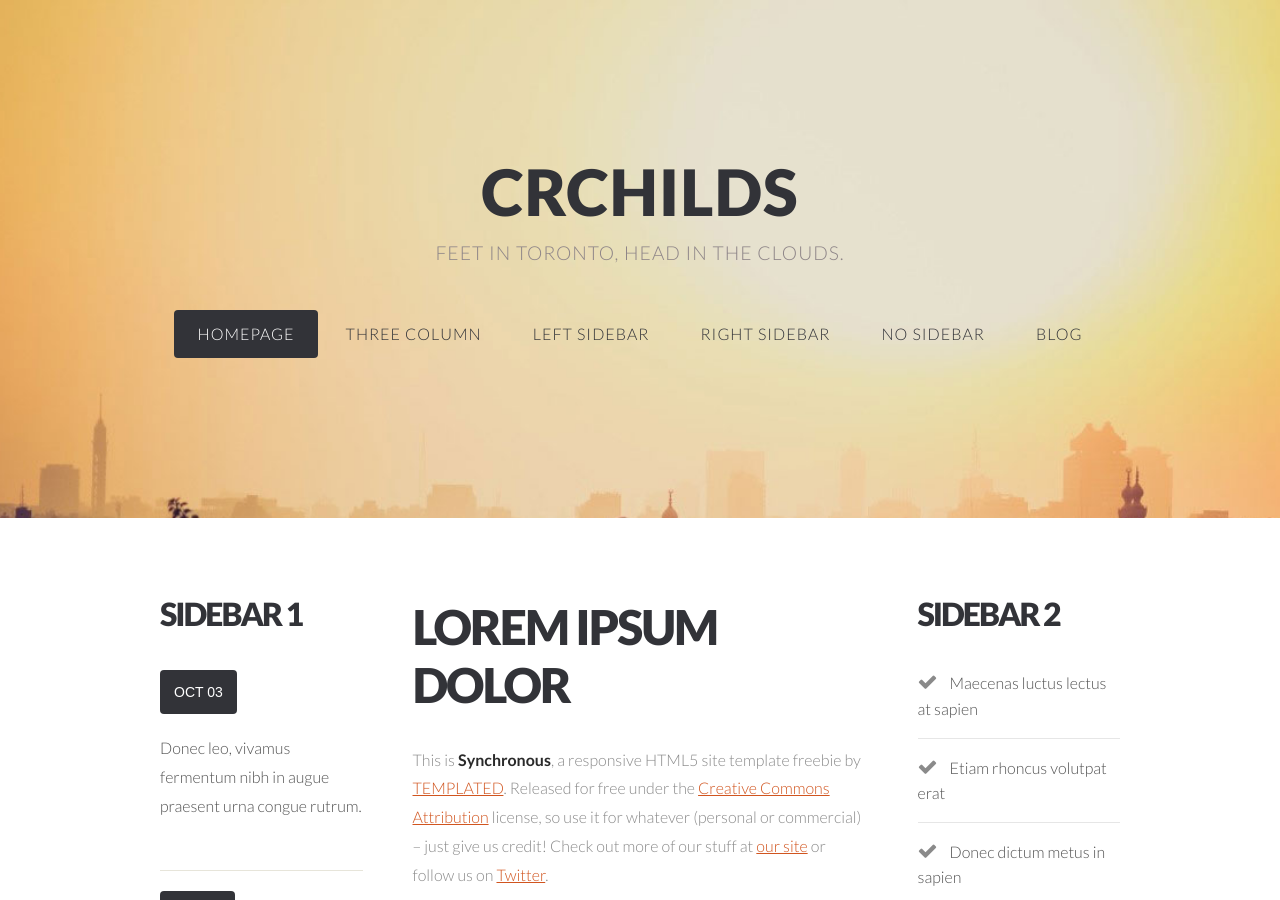
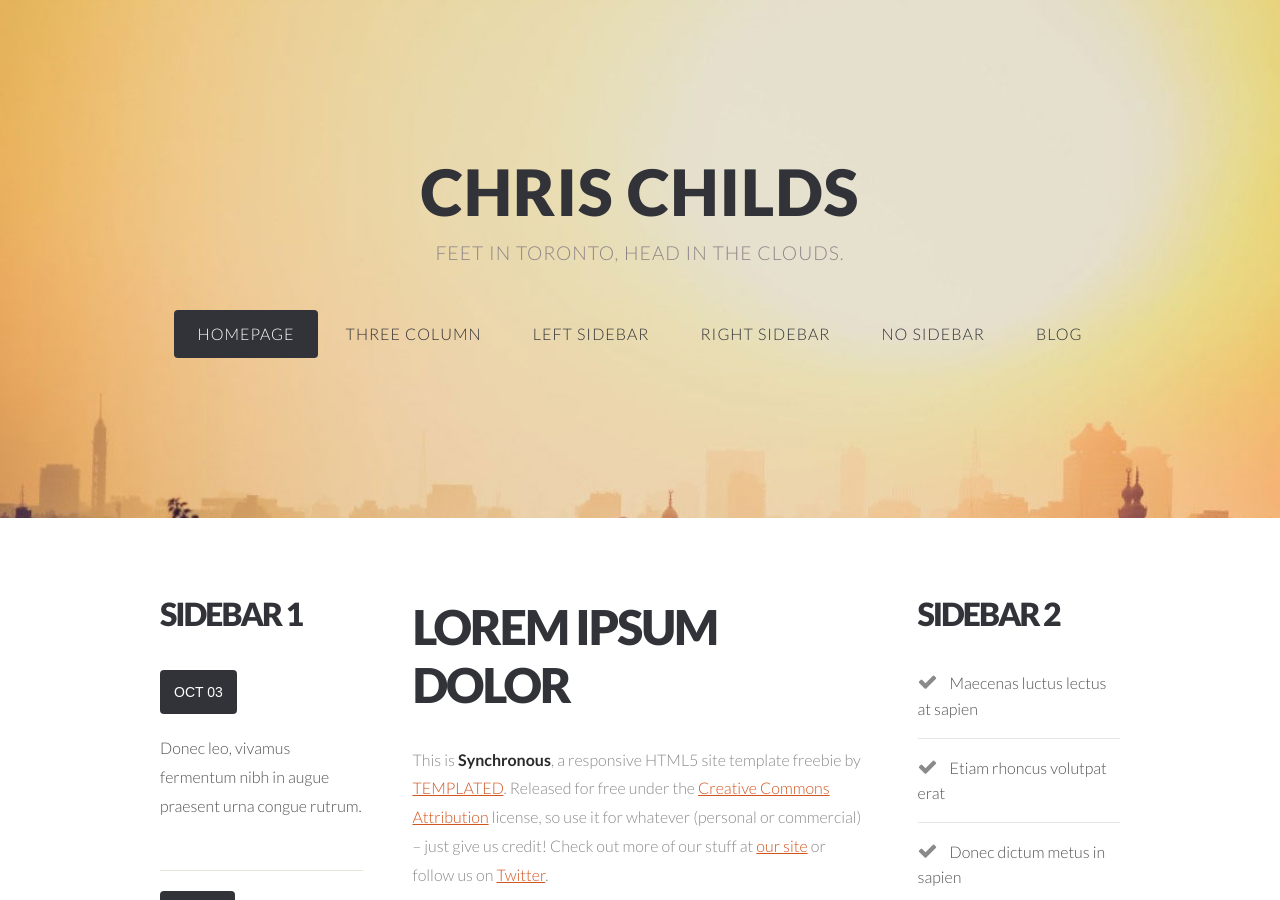
Before and after one commit to chris-childs/chris-childs.github.io, a Jekyll site: the page index.html, which Jekyll copies as it is, in a window 1280 px wide and 900 px high. Built offline with Jekyll 4.4.1, drawn with Linux system fonts in a browser that asks for light colours; nearby versions of some CDN libraries.

Commit message:
Update index.html

```diff
--- a/index.html
+++ b/index.html
@@ -32,7 +32,7 @@
 
 					<!-- Logo -->
 					<div id="logo">
-						<h1><a href="#">CRCHILDS</a></h1>
+						<h1><a href="#">Chris Childs</a></h1>
 						<span>Feet in Toronto, head in the clouds.</span>
 					</div>
 
```
